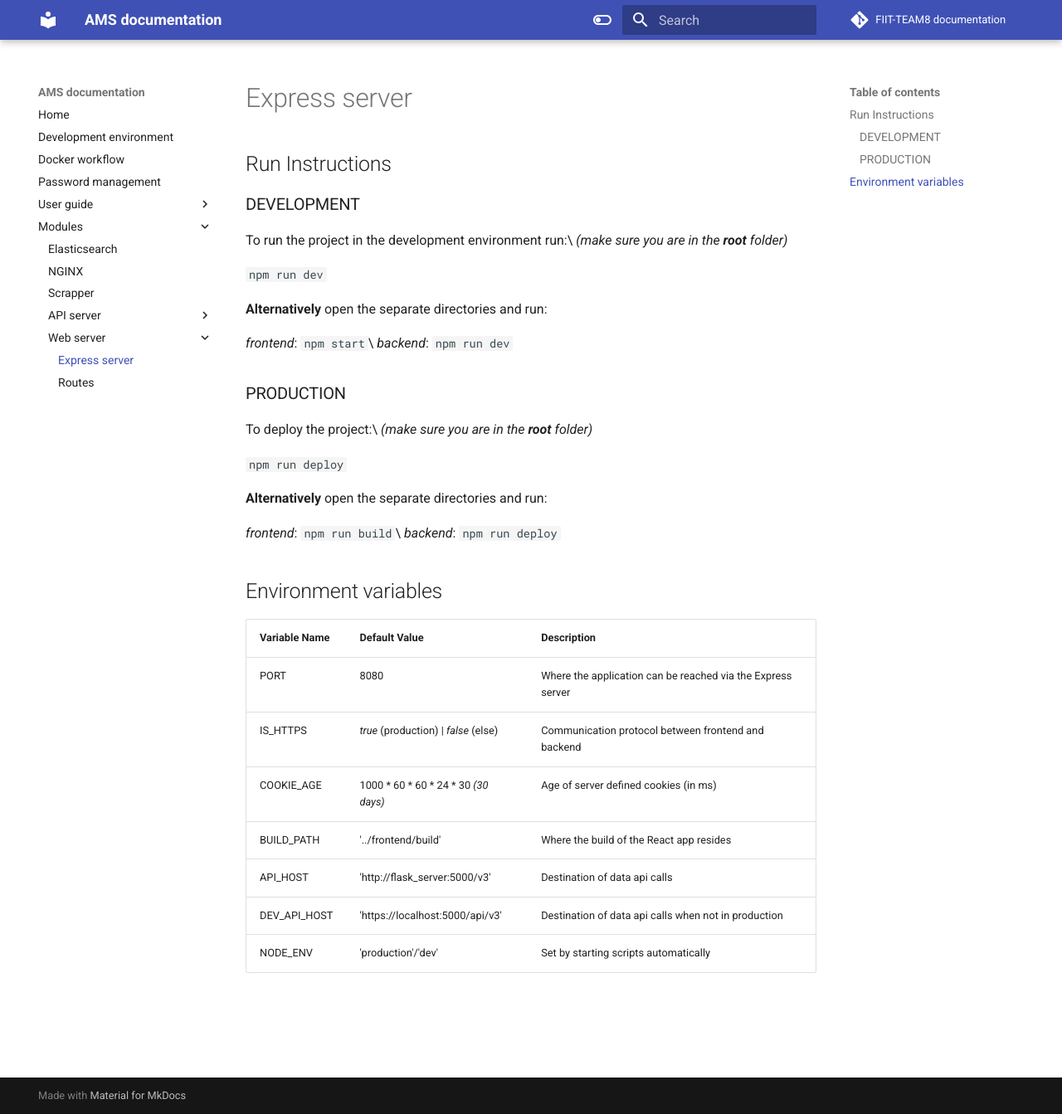
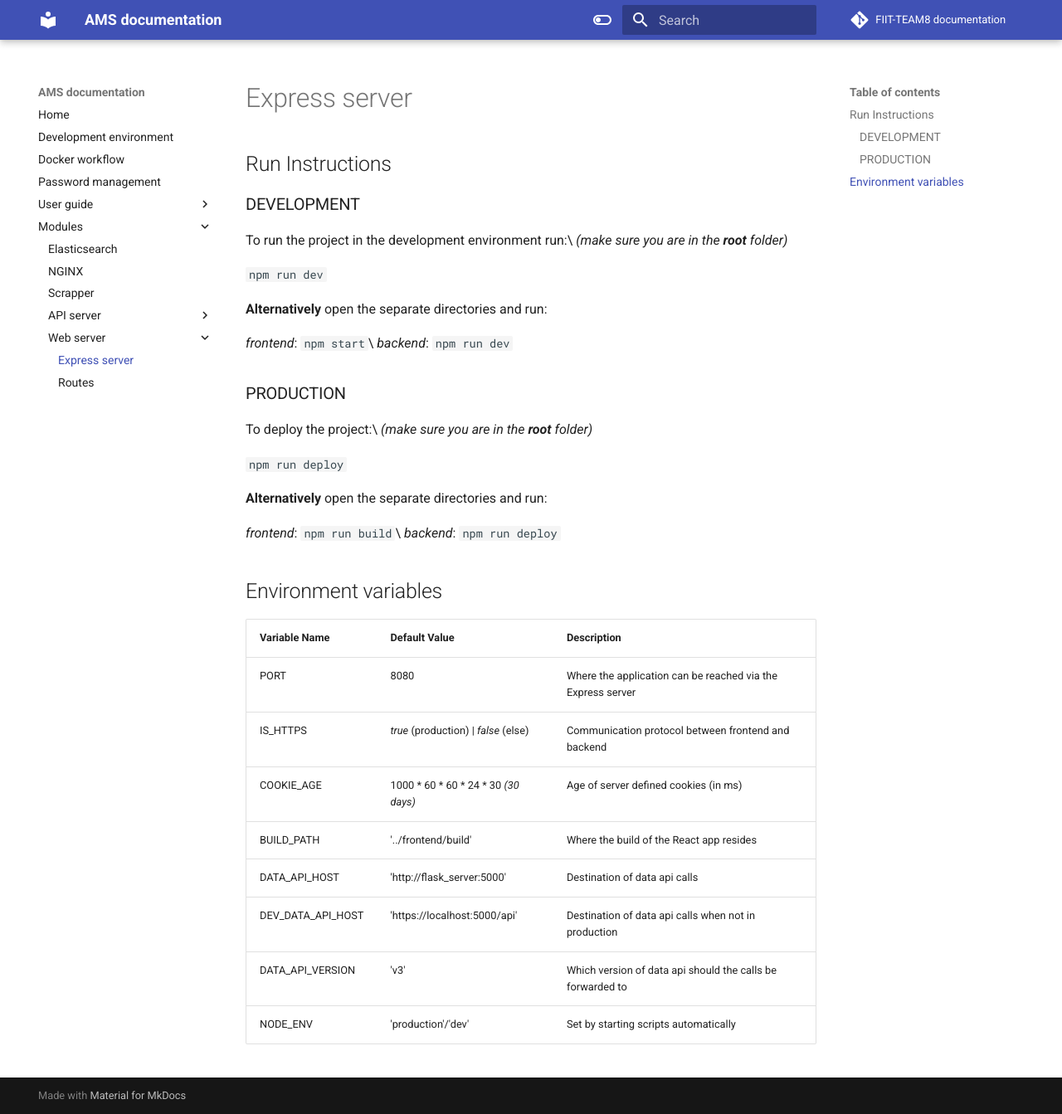
Before and after one commit to FIIT-TEAM8/team_documentation, an MkDocs documentation site: the page built from docs/modules/Web server/express server.md, in a window 1280 px wide and 1343 px high. Shown: the whole window at 83% size. Built offline with MkDocs 1.6.1 and Material for MkDocs 9.7.7, drawn with Linux system fonts in a browser that asks for light colours; comment, search, counter and statistics services are not loaded.

Commit message:
Update express server.md

```diff
--- a/docs/modules/Web server/express server.md
+++ b/docs/modules/Web server/express server.md
@@ -31,6 +31,7 @@ _(make sure you are in the **root** folder)_
 | IS_HTTPS  | _true_ (production) \| _false_ (else) | Communication protocol between frontend and backend |
 | COOKIE_AGE | 1000 * 60 * 60 * 24 * 30 _(30 days)_ | Age of server defined cookies (in ms) |
 | BUILD_PATH | '../frontend/build' | Where the build of the React app resides |
-| API_HOST | 'http://flask_server:5000/v3' | Destination of data api calls |
-| DEV_API_HOST | 'https://localhost:5000/api/v3' | Destination of data api calls when not in production |
+| DATA_API_HOST | 'http://flask_server:5000' | Destination of data api calls |
+| DEV_DATA_API_HOST | 'https://localhost:5000/api' | Destination of data api calls when not in production |
+| DATA_API_VERSION | 'v3' | Which version of data api should the calls be forwarded to |
 | NODE_ENV | 'production'/'dev' | Set by starting scripts automatically |
```
